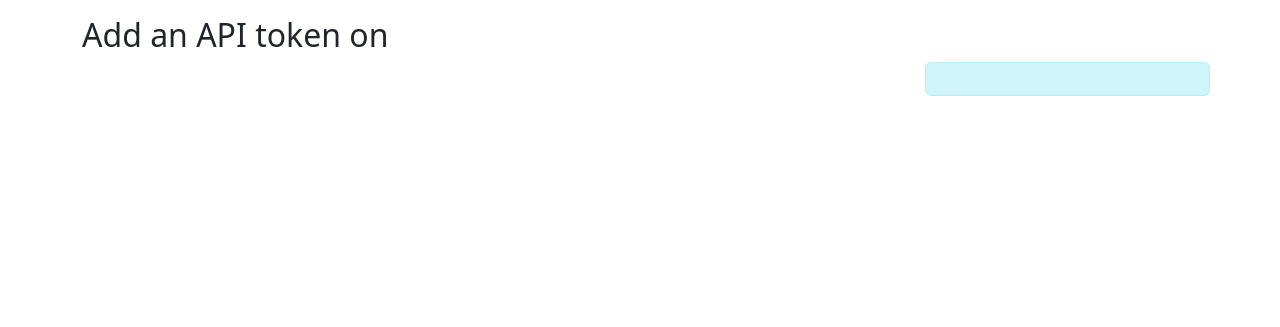
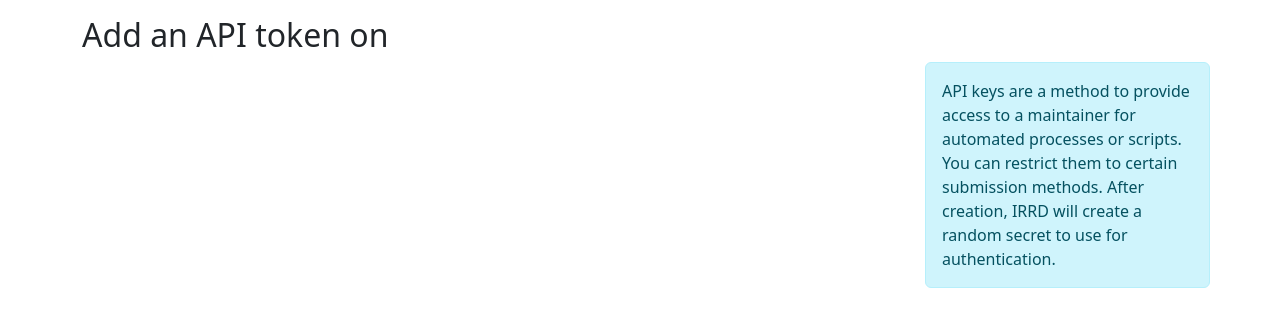
Before and after one commit to irrdnet/irrd, a Python web app: template irrd/webui/templates/api_token_form.html in a window 1280 px wide. Shown: the part 56-383 px from the top of the page. Run offline with Jinja, Linux system fonts and the light colour scheme; the template is opened without the code that fills it, so the values that code supplies are empty.

Commit message:
template update

```diff
--- a/irrd/webui/templates/api_token_form.html
+++ b/irrd/webui/templates/api_token_form.html
@@ -10,6 +10,10 @@
             {{ form_html }}
         </div>
         <div class="col-lg-3 alert alert-info">
+            API keys are a method to provide access to a maintainer
+            for automated processes or scripts. You can restrict them
+            to certain submission methods. After creation, IRRD
+            will create a random secret to use for authentication.
         </div>
     </div>
 {% endblock %}
```
